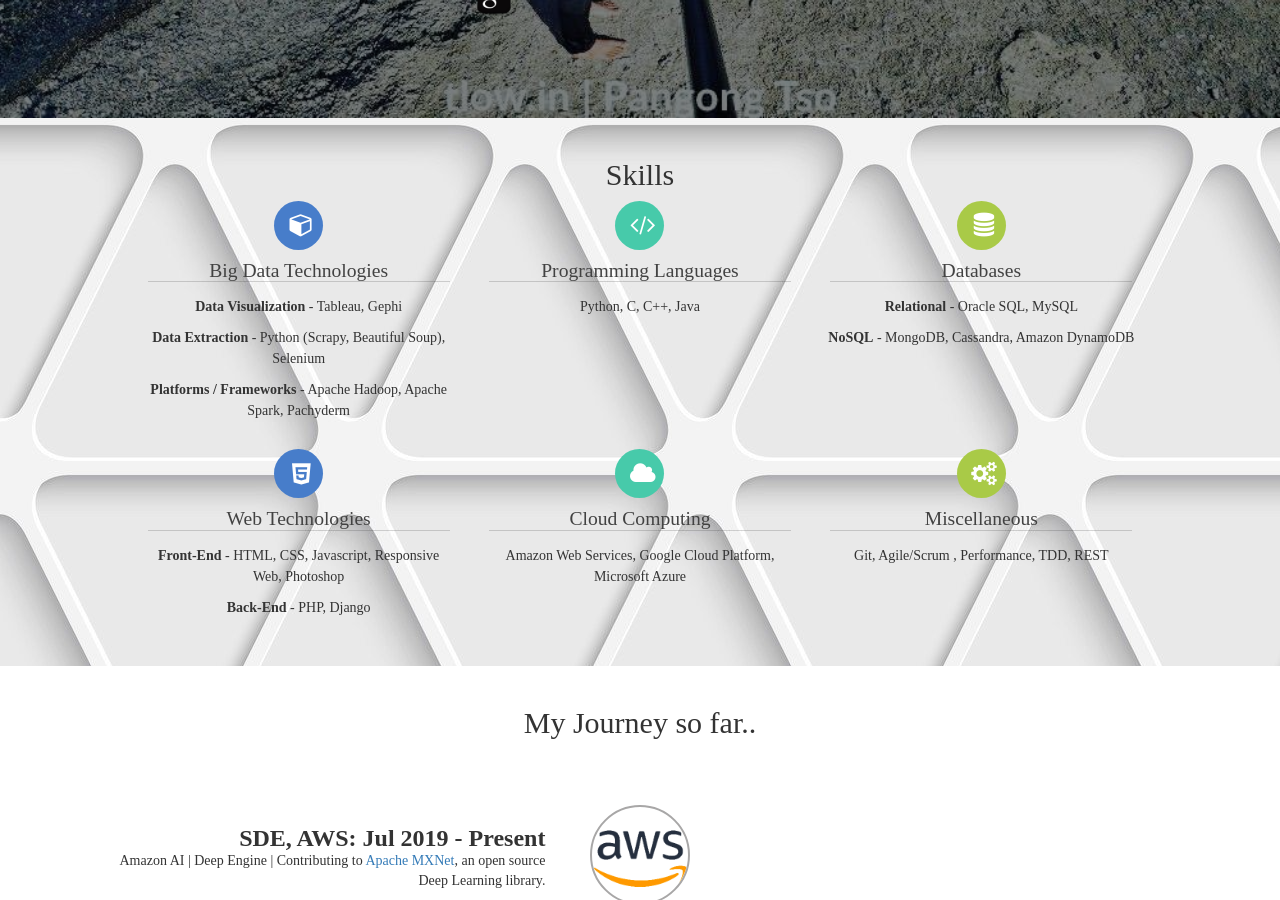
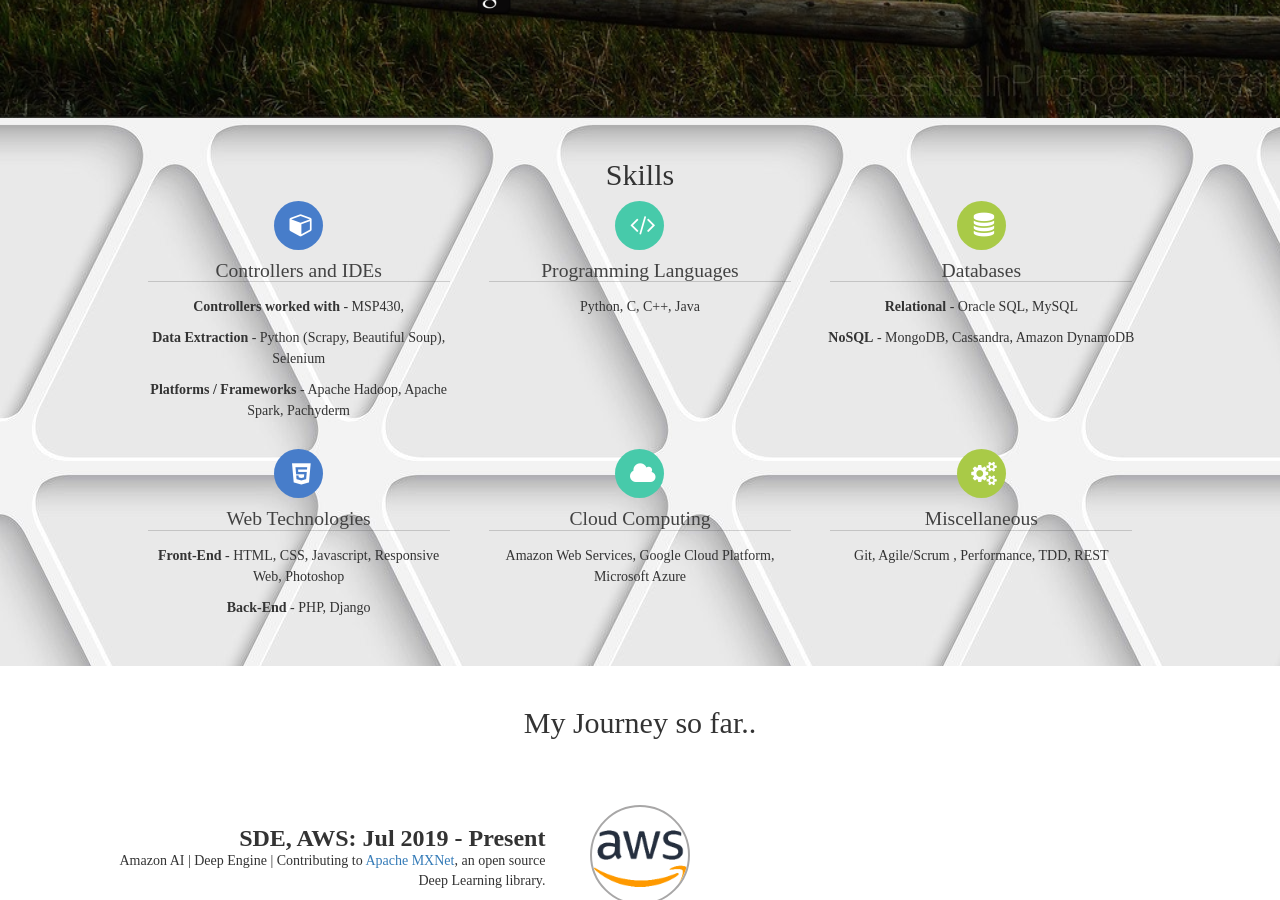
Before and after one commit to surajthite/SurajThite.github.io, a Jekyll site: the page built from index.html, in a window 1280 px wide and 900 px high, scrolled down 762 px. Built offline with Jekyll 4.4.1, drawn with Linux system fonts in a browser that asks for light colours; nearby versions of some CDN libraries; some web fonts are replaced.

Commit message:
Backgroud Updated

```diff
--- a/index.html
+++ b/index.html
@@ -139,10 +139,10 @@ html_title: Suraj Thite
         <div class="bullet-icon bullet-icon-1">
           <i class="fa fa-cube"></i>
         </div>
-        <h2>Big Data Technologies</h2>
+        <h2> Controllers and IDEs</h2>
         <div class="bullet-content">
           <p>
-            <strong>Data Visualization</strong> - Tableau, Gephi
+            <strong>Controllers worked with </strong> - MSP430,
           </p>
           <p>
             <strong>Data Extraction</strong> - Python (Scrapy, Beautiful Soup), Selenium
```
Also changed, not shown: images/intro-bg.jpg, images/intro-bg_2x.jpg, images/intro-mobile-bg.jpg, images/intro-mobile-bg_2x.jpg.
